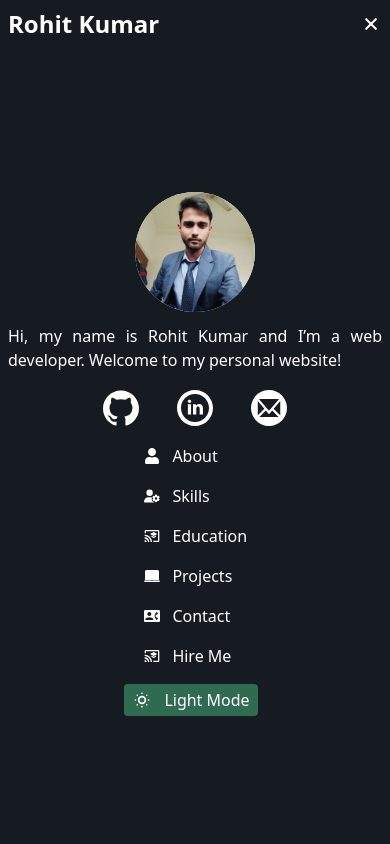
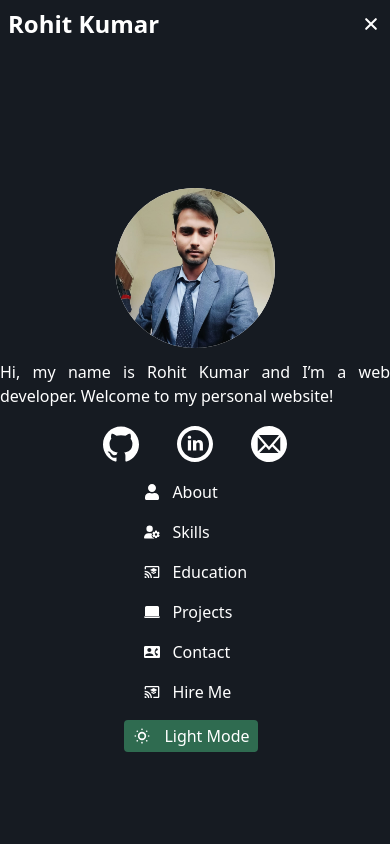
Before and after one commit to RohitKumar495-hub/portfolio, a React (Vite) app in the folder client/: page / in a window 390 px wide. Both pictures are taken after a click on the button 358 px from the left and 34 px from the top of the page. Shown: the top 844 px of the page. Built offline with nearby package versions, Linux system fonts and the light colour scheme.

Commit message:
navbar fixed

```diff
--- a/client/src/components/MobileNavBar.jsx
+++ b/client/src/components/MobileNavBar.jsx
@@ -9,8 +9,8 @@ const MobileNavBar = ({ close, darkMode, setDarkMode }) => {
 
         <div className='fixed top-0 left-0 right-0 bottom-0 w-full h-screen z-50'>
 
-            <div className={`${darkMode ? 'bg-[#161B22]' : 'bg-[#54B689]'} text-white h-screen p-2`}>
-                <div className='flex items-center justify-between gap-4'>
+            <div className={`${darkMode ? 'bg-[#161B22]' : 'bg-[#54B689]'} text-white h-screen`}>
+                <div className='flex items-center justify-between gap-4 p-2'>
                     <h1 className='text-2xl font-bold'>Rohit Kumar</h1>
                     <button onClick={close}>
                         <IoClose size={22} />
@@ -19,7 +19,7 @@ const MobileNavBar = ({ close, darkMode, setDarkMode }) => {
 
                 <div className='w-full h-full flex flex-col gap-3 items-center justify-center'>
 
-                    <div className='bg-white w-30 h-30 rounded-full'>
+                    <div className='bg-white w-40 h-40 rounded-full'>
                         <img src={navpic} alt="navpic" className='w-full h-full rounded-full object-cover' />
                     </div>
 
```
